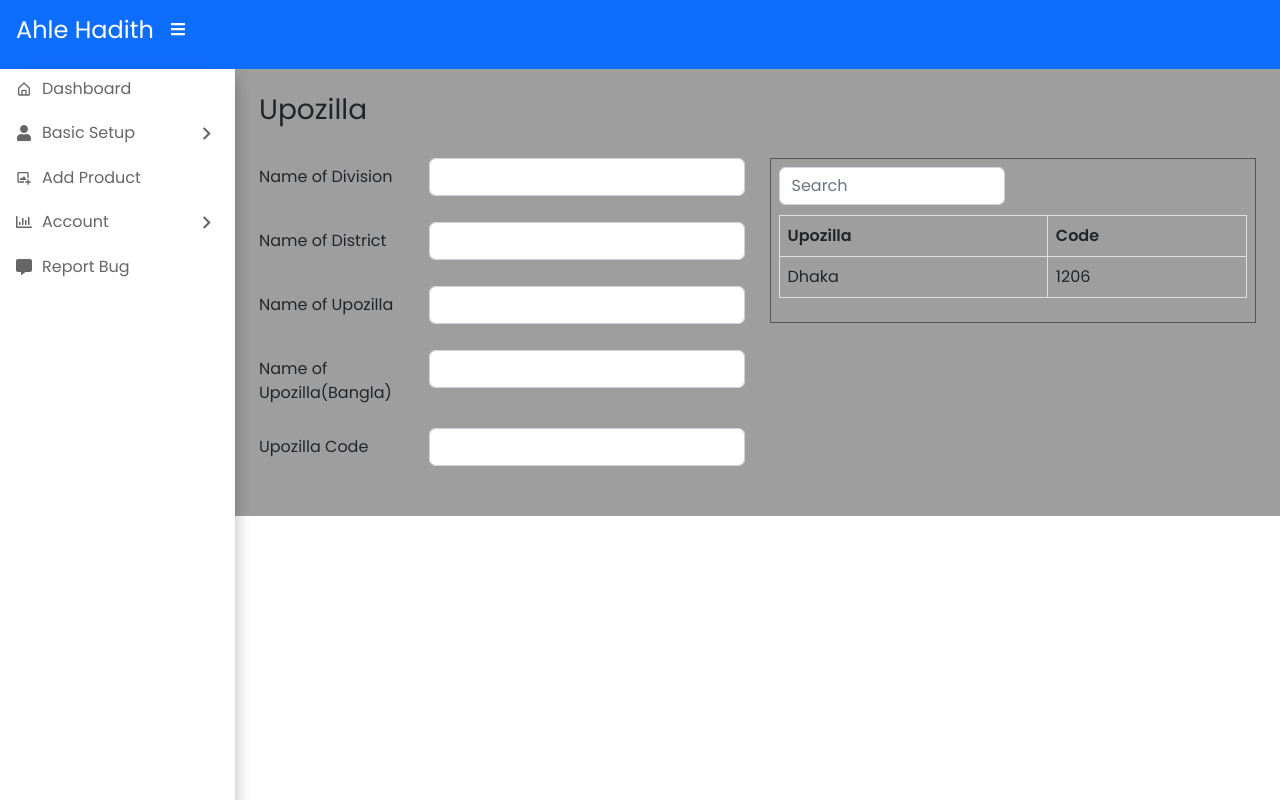
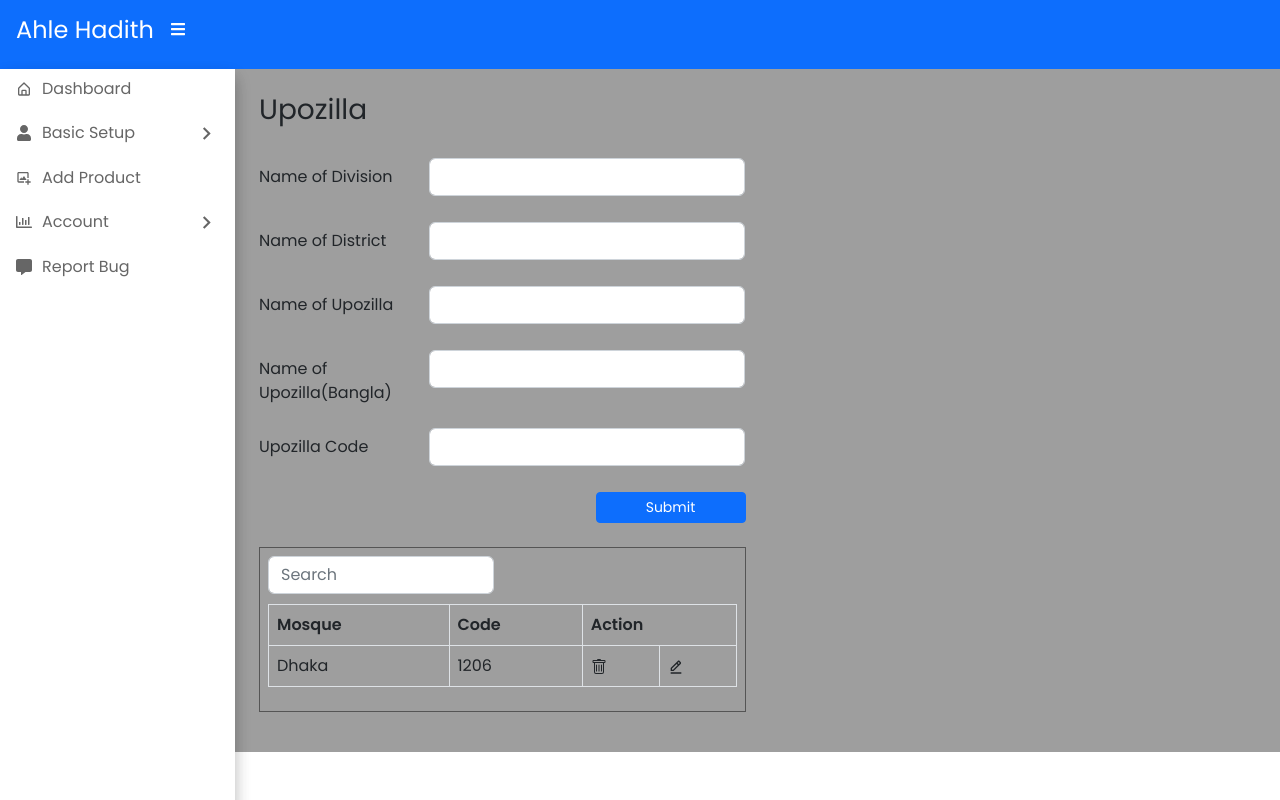
Before and after one commit to MehediHasan25/Aahle-Hadith, a React (Vite) app: page /upozilla in a window 1280 px wide. Built offline with nearby package versions, Linux system fonts and the light colour scheme.

Commit message:
form btn and action added

```diff
--- a/src/component/user/basicSetup/District.jsx
+++ b/src/component/user/basicSetup/District.jsx
@@ -1,5 +1,7 @@
 import React from 'react'
+import { BiEditAlt } from 'react-icons/bi';
 
+import { BsTrash } from "react-icons/bs";
 const District = () => {
   return (
     <div className="page-content p-4">
@@ -47,10 +49,16 @@ const District = () => {
                 />
               </div>
             </div>
+         <div className="text-end">
+         <button type="button" className="btn btn-sm btn-primary">Submit</button>
+         </div>
           </form>
         </div>
       </div>
-      <div className="col-md-6">
+
+    </div>
+    <div className="row pt-4">
+    <div className="col-md-6">
         <div className="table form-tbl">
           <form className="d-flex w-50">
             <input
@@ -64,12 +72,15 @@ const District = () => {
               <tr>
                 <th>District</th>
                 <th>Code</th>
+                <th colspan="2"> Action</th>
               </tr>
             </thead>
             <tbody>
               <tr>
                 <td>Dhaka</td>
                 <td>1206</td>
+                <td><BsTrash/></td>
+                <td><BiEditAlt/></td>
               </tr>
             </tbody>
           </table>
--- a/src/component/user/basicSetup/Division.jsx
+++ b/src/component/user/basicSetup/Division.jsx
@@ -1,4 +1,6 @@
 import React from "react";
+import { BiEditAlt } from "react-icons/bi";
+import { BsTrash } from "react-icons/bs";
 
 const Division = () => {
   return (
@@ -47,10 +49,16 @@ const Division = () => {
                   />
                 </div>
               </div>
+              <div className="text-end">
+         <button type="button" className="btn btn-sm btn-primary">Submit</button>
+         </div>
             </form>
           </div>
         </div>
-        <div className="col-md-6">
+
+      </div>
+      <div className="row pt-4">
+      <div className="col-md-6">
           <div className="table form-tbl">
             <form className="d-flex w-50">
               <input
@@ -64,12 +72,16 @@ const Division = () => {
                 <tr>
                   <th>Division</th>
                   <th>Code</th>
+                  <th colspan="2"> Action</th>
+
                 </tr>
               </thead>
               <tbody>
                 <tr>
                   <td>Dhaka</td>
                   <td>1206</td>
+                  <td><BsTrash/></td>
+                <td><BiEditAlt/></td>
                 </tr>
               </tbody>
             </table>
--- a/src/component/user/basicSetup/Mosque.jsx
+++ b/src/component/user/basicSetup/Mosque.jsx
@@ -1,4 +1,6 @@
 import React from 'react'
+import { BiEditAlt } from 'react-icons/bi'
+import { BsTrash } from 'react-icons/bs'
 
 const Mosque = () => {
   return (
@@ -47,10 +49,16 @@ const Mosque = () => {
                   />
                 </div>
               </div>
+              <div className="text-end">
+         <button type="button" className="btn btn-sm btn-primary">Submit</button>
+         </div>
             </form>
           </div>
         </div>
-        <div className="col-md-6">
+
+      </div>
+      <div className="row pt-4">
+      <div className="col-md-6">
           <div className="table form-tbl">
             <form className="d-flex w-50">
               <input
@@ -64,12 +72,16 @@ const Mosque = () => {
                 <tr>
                   <th>Mosque</th>
                   <th>Code</th>
+                <th colspan="2"> Action</th>
+
                 </tr>
               </thead>
               <tbody>
                 <tr>
                   <td>Dhaka</td>
                   <td>1206</td>
+                  <td><BsTrash/></td>
+                <td><BiEditAlt/></td>
                 </tr>
               </tbody>
             </table>
--- a/src/component/user/basicSetup/Upozilla.jsx
+++ b/src/component/user/basicSetup/Upozilla.jsx
@@ -1,4 +1,6 @@
 import React from 'react'
+import { BiEditAlt } from 'react-icons/bi'
+import { BsTrash } from 'react-icons/bs'
 
 const Upozilla = () => {
   return (
@@ -73,9 +75,14 @@ const Upozilla = () => {
                 />
               </div>
             </div>
+            <div className="text-end">
+         <button type="button" className="btn btn-sm btn-primary">Submit</button>
+         </div>
           </form>
         </div>
       </div>
+    </div>
+    <div className="row pt-4">
     <div className="col-md-6">
           <div className="table form-tbl">
             <form className="d-flex w-50">
@@ -88,14 +95,18 @@ const Upozilla = () => {
             <table className="table table-bordered">
               <thead>
                 <tr>
-                <th>Upozilla</th>
+                  <th>Mosque</th>
                   <th>Code</th>
+                <th colspan="2"> Action</th>
+
                 </tr>
               </thead>
               <tbody>
                 <tr>
                   <td>Dhaka</td>
                   <td>1206</td>
+                  <td><BsTrash/></td>
+                <td><BiEditAlt/></td>
                 </tr>
               </tbody>
             </table>
--- a/src/index.css
+++ b/src/index.css
@@ -88,6 +88,10 @@ height: 100%;
   border:1px solid #555 !important;
   padding: 0.5em;
 }
+.form button{
+width: 150px;
+margin: 0 auto;
+}
 /*
 .s-parent {
   border-bottom: 2px solid #ccc;
```
Lines whose indentation alone changed are shown as unchanged.
